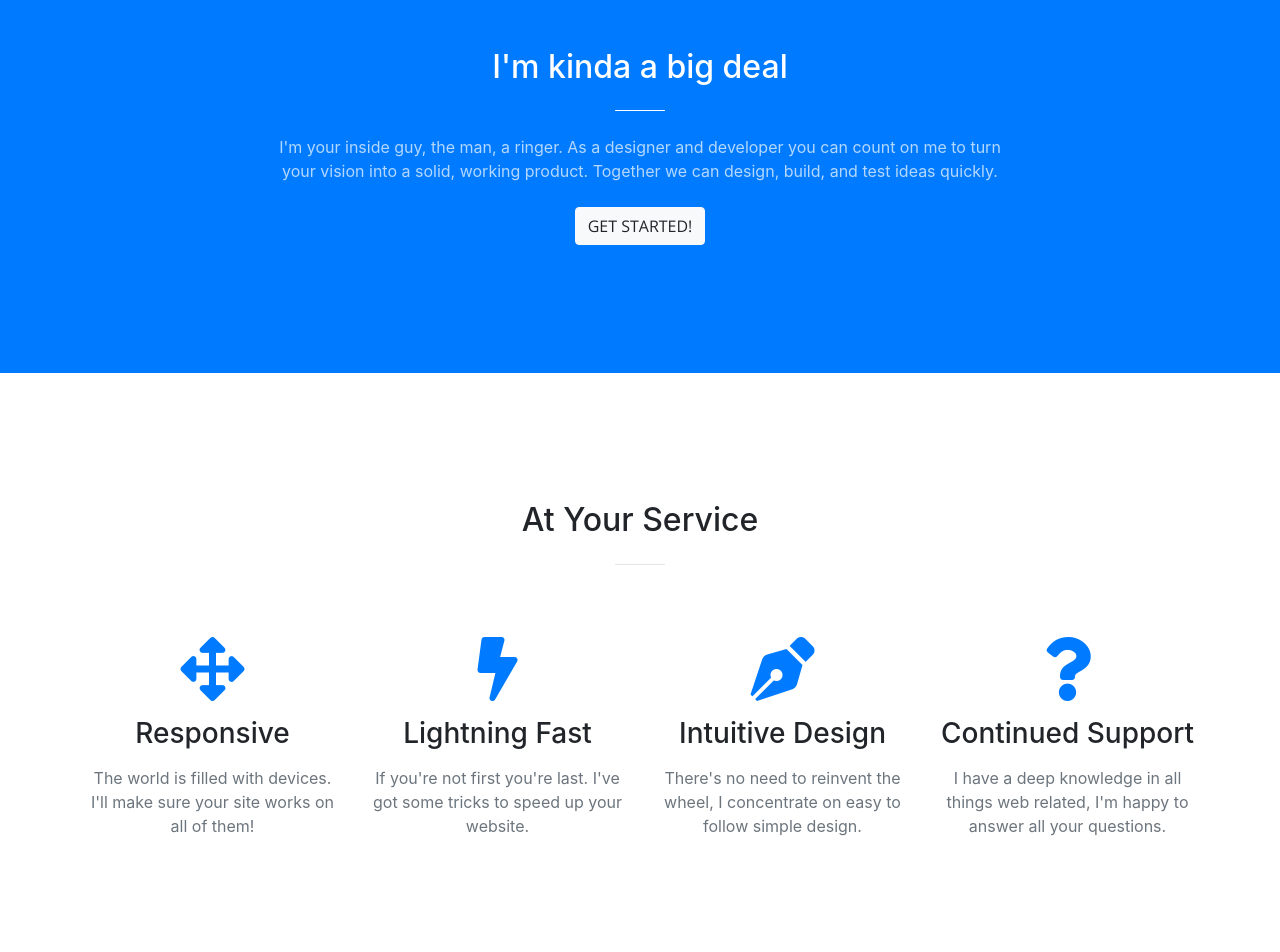
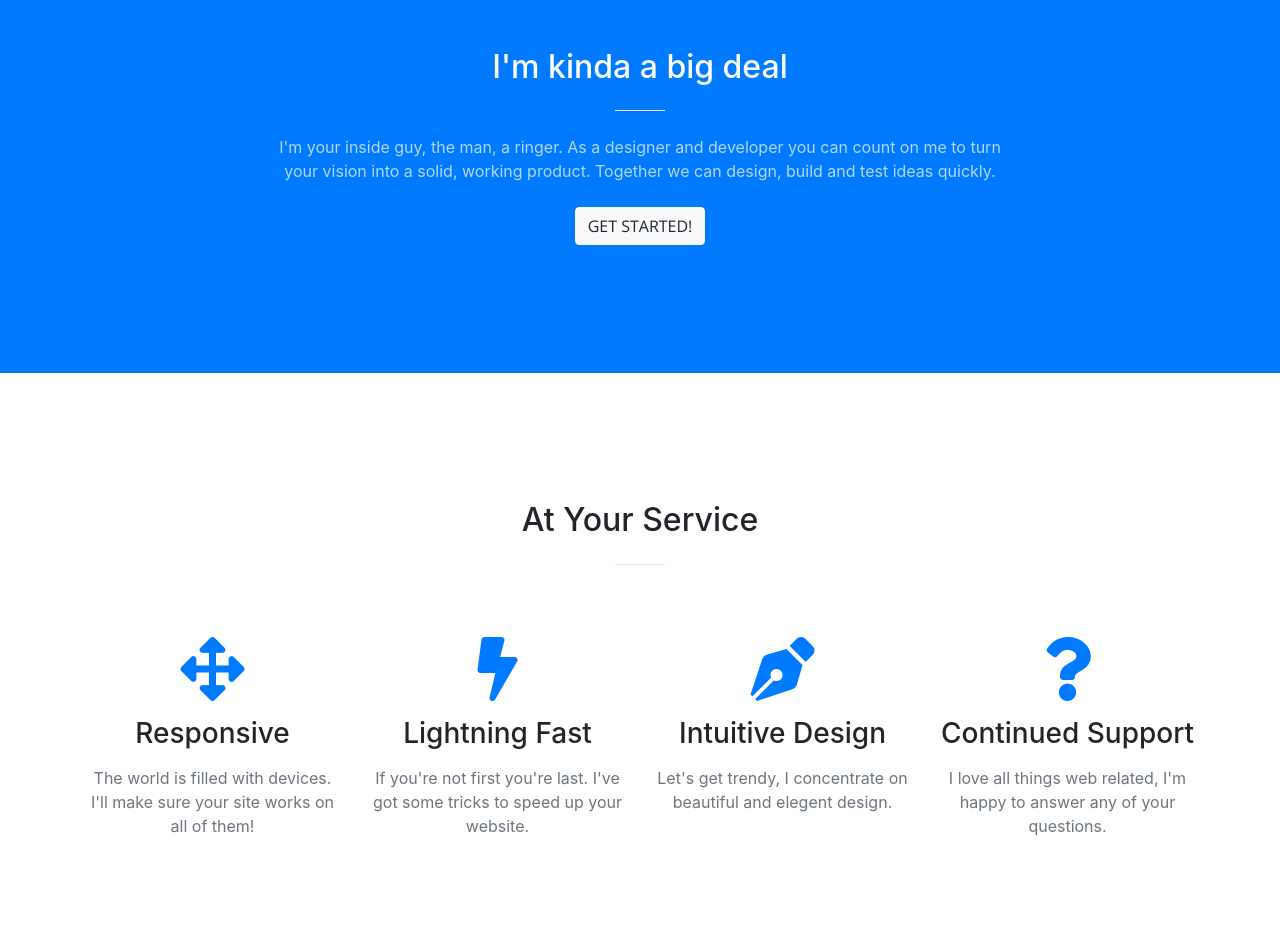
Before and after one commit to Justin-Ardrey/Justin-Ardrey.github.io, a website with bundled scripts: page index.html in a window 1280 px wide. Shown: the part 880-1832 px from the top of the page. Built offline with nearby package versions, Linux system fonts and the light colour scheme.

Commit message:
minimize images and fix grammar

```diff
--- a/index.html
+++ b/index.html
@@ -64,7 +64,7 @@
             <hr>
           </div>
           <div class="col-lg-8 mx-auto">
-            <p class="text-faded mb-5">Hi I'm Justin, a web designer and developer from Utah! Im passionate about helping small & medium sized business levrage web technology.</p>
+            <p class="text-faded mb-5">Hi I'm Justin (call me Jay), a web designer and developer from Utah! Im passionate about helping small & medium sized business levrage web technology.</p>
             <a class="btn btn-primary btn-xl js-scroll-trigger" href="#about">Find Out More</a>
           </div>
         </div>
@@ -77,7 +77,7 @@
           <div class="col-lg-8 mx-auto text-center">
             <h2 class="section-heading text-white">I'm kinda a big deal</h2>
             <hr class="light my-4">
-            <p class="text-faded mb-4">I'm your inside guy, the man, a ringer. As a designer and developer you can count on me to turn your vision into a solid, working product. Together we can design, build, and test ideas quickly.</p>
+            <p class="text-faded mb-4">I'm your inside guy, the man, a ringer. As a designer and developer you can count on me to turn your vision into a solid, working product. Together we can design, build and test ideas quickly.</p>
             <a class="btn btn-light btn-xl js-scroll-trigger" href="#service">Get Started!</a>
           </div>
         </div>
@@ -113,14 +113,14 @@
             <div class="service-box mt-5 mx-auto">
               <i class="fas fa-4x fa-pen-nib text-primary mb-3 sr-icon-3"></i>
               <h3 class="mb-3">Intuitive Design</h3>
-              <p class="text-muted mb-0">There's no need to reinvent the wheel, I concentrate on easy to follow simple design.</p>
+              <p class="text-muted mb-0">Let's get trendy, I concentrate on beautiful and elegent design.</p>
             </div>
           </div>
           <div class="col-lg-3 col-md-6 text-center">
             <div class="service-box mt-5 mx-auto">
               <i class="fas fa-4x fa-question text-primary mb-3 sr-icon-4"></i>
               <h3 class="mb-3">Continued Support</h3>
-              <p class="text-muted mb-0">I have a deep knowledge in all things web related, I'm happy to answer all your questions.</p>
+              <p class="text-muted mb-0">I love all things web related, I'm happy to answer any of your questions.</p>
             </div>
           </div>
         </div>
@@ -239,7 +239,7 @@
           <div class="col-lg-8 mx-auto text-center">
             <h2 class="section-heading">I'm Avliable, Let's Talk!</h2>
             <hr class="my-4">
-            <p class="mb-5">Ready to start your next project? That's great! Leave me a message and I'll will get back to you as soon as possible!</p>
+            <p class="mb-5">Ready to start your next project? That's great! Leave me a message and I'll get back to you as soon as possible!</p>
           </div>
         </div>
         <div class="row">
```
Also changed, not shown: img/portfolio/fullsize/3.png, img/portfolio/fullsize/5.png, img/portfolio/fullsize/6.png, img/portfolio/thumbnails/3.png, img/portfolio/thumbnails/5.png, img/portfolio/thumbnails/6.png, 7 other files.
